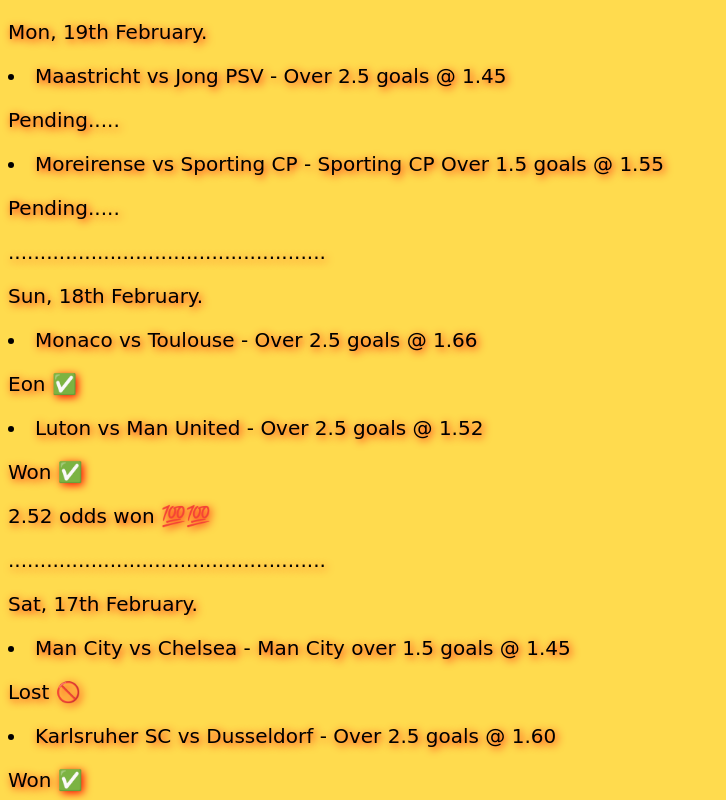
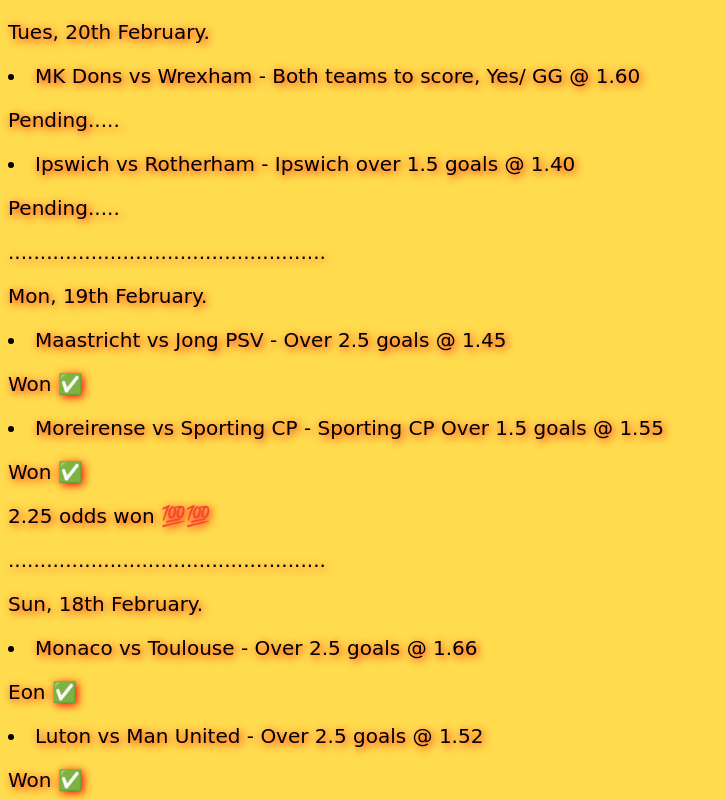
Before and after one commit to dynastykenton/GM, a plain HTML site: page index.html in a window 1280 px wide. Shown: the top 800 px of the page, without its empty margins (0-726 px from the left). Drawn offline with Linux system fonts and the light colour scheme; a script that the page names is missing.

Commit message:
Update index.html

```diff
--- a/index.html
+++ b/index.html
@@ -16,11 +16,20 @@
 
 <body class="neon-green">
 
+  <p>Tues, 20th February.</p>
+  <li>MK Dons vs Wrexham - Both teams to score, Yes/ GG @ 1.60</li>
+  <p>Pending.....</p>
+  <li>Ipswich vs Rotherham - Ipswich over 1.5 goals @ 1.40</li>
+  <p>Pending.....</p>
+
+  <p>..................................................</p>
+
   <p>Mon, 19th February.</p>
   <li>Maastricht vs Jong PSV - Over 2.5 goals @ 1.45</li>
-  <p>Pending.....</p>
+  <p>Won ✅</p>
   <li>Moreirense vs Sporting CP - Sporting CP Over 1.5 goals @ 1.55</li>
-  <p>Pending.....</p>
+  <p>Won ✅</p>
+  <p>2.25 odds won 💯💯</p>
 
   <p>..................................................</p>
 
```
